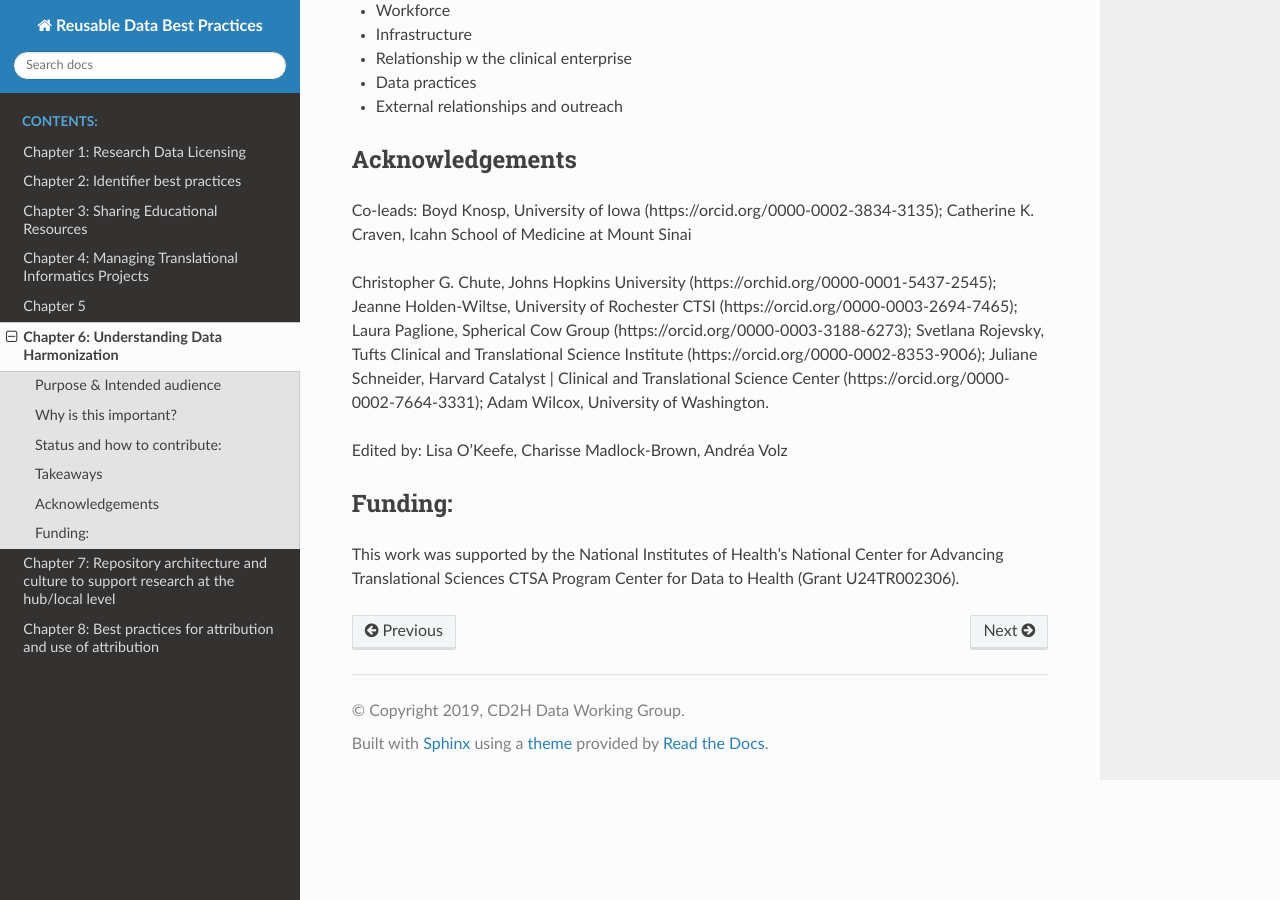
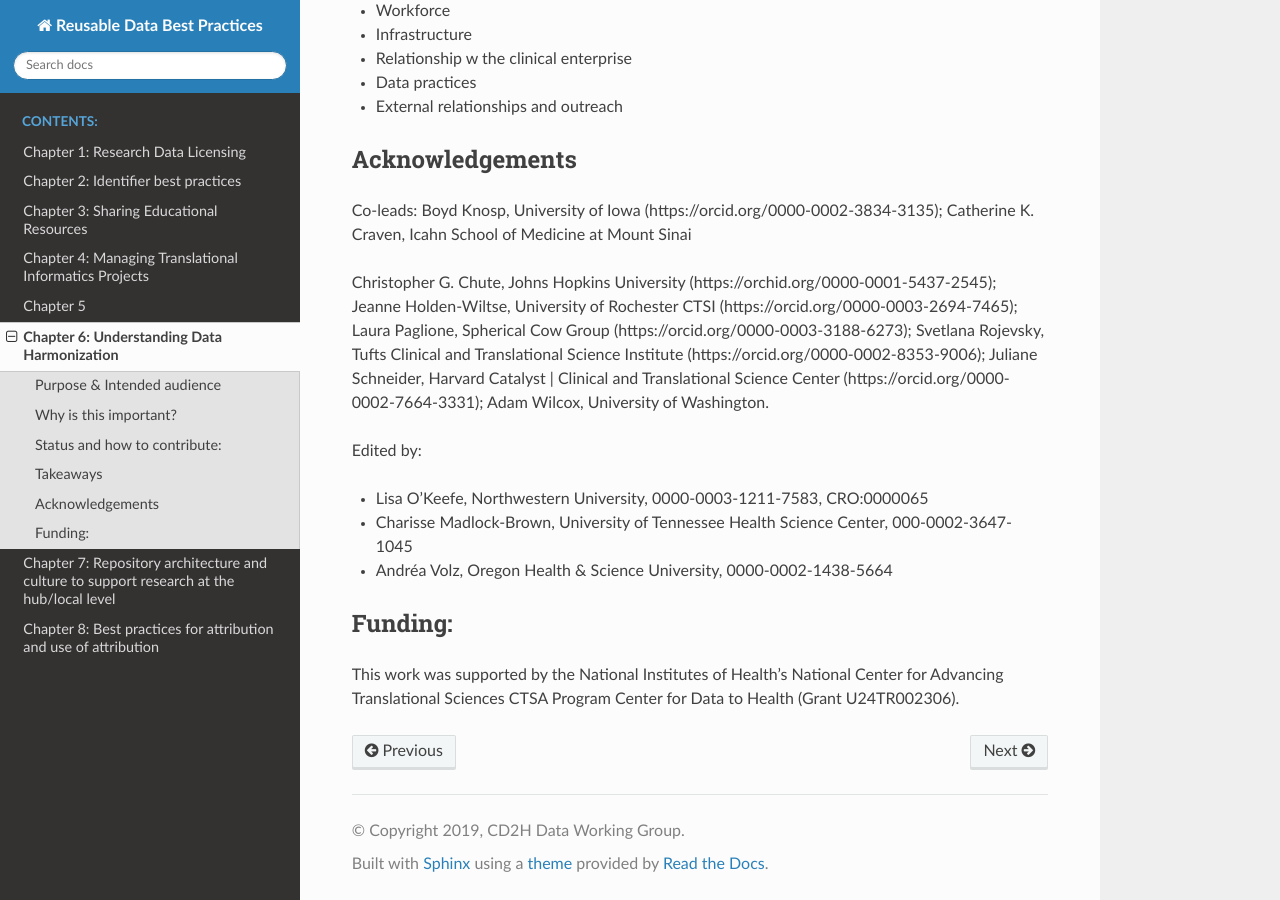
Before and after one commit to data2health/informatics-playbook, a Sphinx documentation site: the page built from docs/chapters/chapter_6.md, in a window 1280 px wide and 900 px high, scrolled down 1009 px. Built offline with Sphinx 7.4.7 and the Read the Docs theme 2.0.0, drawn with Linux system fonts in a browser that asks for light colours.

Commit message:
Update chapter_6.md

```diff
--- a/docs/chapters/chapter_6.md
+++ b/docs/chapters/chapter_6.md
@@ -34,7 +34,10 @@ Co-leads: Boyd Knosp, University of Iowa (https://orcid.org/0000-0002-3834-3135)
 
 Christopher G. Chute, Johns Hopkins University (https://orchid.org/0000-0001-5437-2545); Jeanne Holden-Wiltse, University of Rochester CTSI (https://orcid.org/0000-0003-2694-7465); Laura Paglione, Spherical Cow Group (https://orcid.org/0000-0003-3188-6273); Svetlana Rojevsky, Tufts Clinical and Translational Science Institute (https://orcid.org/0000-0002-8353-9006); Juliane Schneider, Harvard Catalyst | Clinical and Translational Science Center (https://orcid.org/0000-0002-7664-3331); Adam Wilcox, University of Washington.
 
-Edited by: Lisa O’Keefe, Charisse Madlock-Brown, Andréa Volz
+Edited by:
+* Lisa O'Keefe, Northwestern University, 0000-0003-1211-7583, CRO:0000065
+* Charisse Madlock-Brown, University of Tennessee Health Science Center, 000-0002-3647-1045
+* Andréa Volz, Oregon Health & Science University, 0000-0002-1438-5664
 
 
 ## Funding:
```
